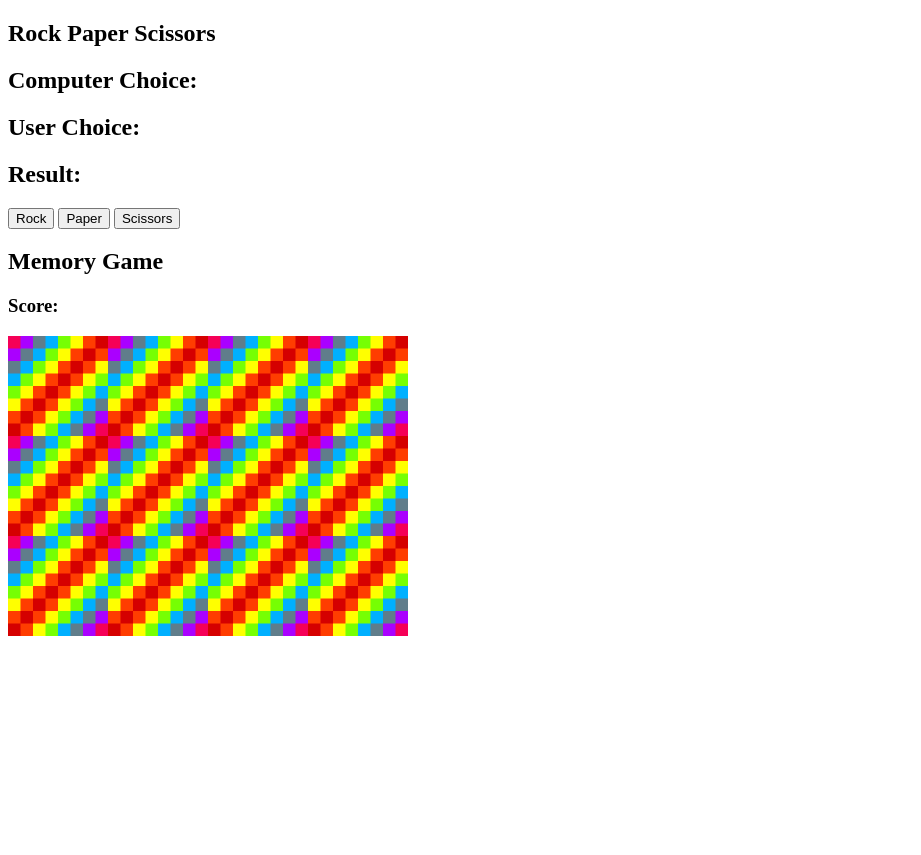
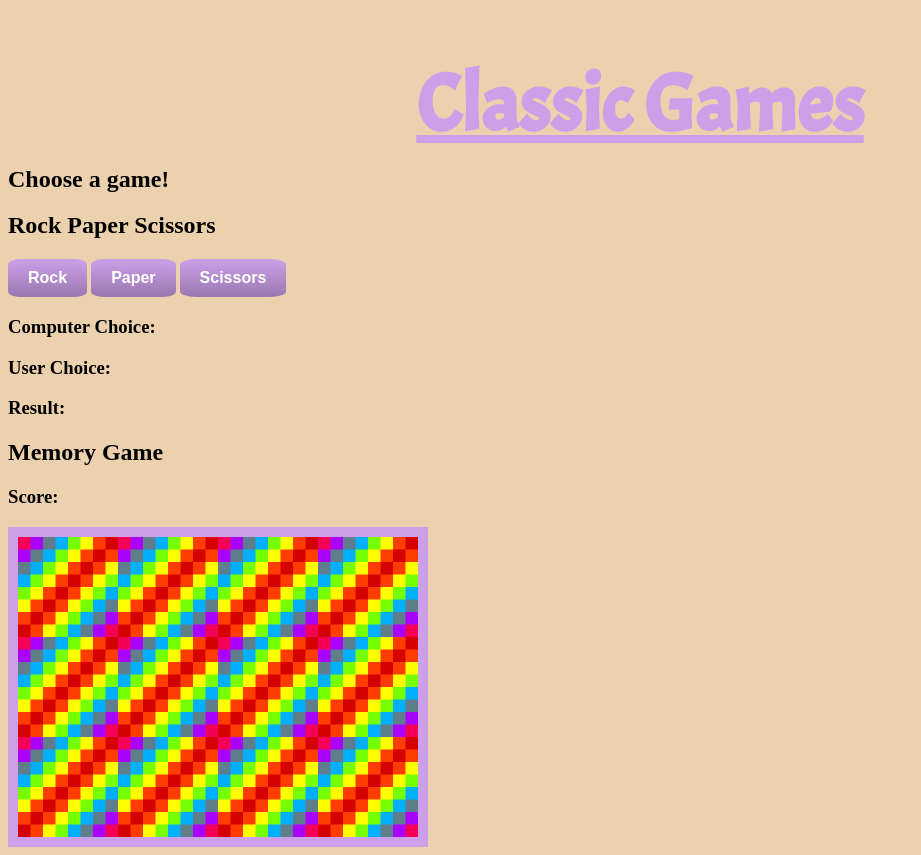
Before and after one commit to alimaa05/JavaScript_practice_rock_paper_scissors, a plain HTML site: page index.html in a window 1280 px wide. Shown: the whole page, without its empty margins (0-921 px from the left). Before the commit the page ends 800 px from the top, so only its background shows below. Drawn offline with Linux system fonts and the light colour scheme.

Commit message:
add some css styles

```diff
--- a/index.html
+++ b/index.html
@@ -9,27 +9,35 @@
     <script defer src="app.js"></script>
     <script defer src="memory.js"></script>
     <link rel="stylesheet" href="style.css">
+    <link rel="preconnect" href="https://fonts.googleapis.com">
+    <link rel="preconnect" href="https://fonts.gstatic.com" crossorigin>
+    <link href="https://fonts.googleapis.com/css2?family=Permanent+Marker&display=swap" rel="stylesheet">
+    <link rel="preconnect" href="https://fonts.googleapis.com">
+    <link rel="preconnect" href="https://fonts.gstatic.com" crossorigin>
+    <link href="https://fonts.googleapis.com/css2?family=Acme&family=Permanent+Marker&display=swap" rel="stylesheet">
 </head>
 
 <body>
-
+    <h1 id="title">Classic Games</h1>
+    <h2>Choose a game!</h2>
     <section class="rock-paper-scissors">
-        <h1 id="rock-paper-scissors-title">Rock Paper Scissors</h1>
-        <article id="displays">
-            <h2>Computer Choice: <span id="computer-choice"></span></h2>
-            <h2>User Choice: <span id="user-choice"></span></h2>
-            <h2>Result: <span id="result"></span></h2>
-        </article>
+        <h2 id="rock-paper-scissors-title">Rock Paper Scissors</h1>
         <article id="buttons">
             <button id="rock">Rock</button>
             <button id="paper">Paper</button>
             <button id="scissors">Scissors</button>
         </article>
+        <article id="displays">
+            <h3>Computer Choice: <span id="computer-choice"></span></h3>
+            <h3>User Choice: <span id="user-choice"></span></h3>
+            <h3>Result: <span id="result"></span></h3>
+        </article>
     </section>
 
     <section class="memory-game">
-        <h1 id="memory-game-title">Memory Game</h1>
+        <h2 id="memory-game-title">Memory Game</h2>
         <h3>Score: <span id="score"></span></h3>
+        <!-- <button id="reset-button">New game</button> -->
 
         <div class="grid">
 
--- a/memory.js
+++ b/memory.js
@@ -80,6 +80,22 @@ let cardsChosenId = []
 // storing the cards that match in this array so we can know exactly how many cards have been one
 let cardsWon = []
 
+//reset grid
+// const resetButton = document.querySelector("#reset-button");
+// const returnImagesToGrid = (event) => {
+//     createBoard()
+// }
+// resetButton.addEventListener('click', returnImagesToGrid)
+
+function playWin() {
+    var audio = new Audio('sounds/retro-game-win.wav');
+    audio.play();
+  }
+
+  function playDraw() {
+    var audio = new Audio('sounds/retro-game-over.wav');
+    audio.play();
+  }
 
 // create function
 // want to create an element for each item in our array
@@ -120,6 +136,7 @@ function createBoard() {
       }
 // if the two cards you picked are different but the same
     else if (cardsChosen[0] === cardsChosen[1]) {
+        playWin()
         alert('You found a match!')
          // going into the cards and pass though the cards chosen by their ids
          // if both the chosen cards are the same then we will change the background color to white
@@ -132,6 +149,7 @@ function createBoard() {
         // if they are a match we will add the chosen cards to the cards won array
         cardsWon.push(cardsChosen)
 
+
         // if the cards are not a match
     } else {
         // we want to reset the images to the original background
@@ -139,7 +157,9 @@ function createBoard() {
         cards[optionOneId].setAttribute('src', 'images/blank.png')
         cards[optionTwoId].setAttribute('src', 'images/blank.png')
         // want to give users an alert
+        playDraw()
         alert('Sorry try again!')
+
         // flipCard();
 
     }
--- a/style.css
+++ b/style.css
@@ -1,5 +1,46 @@
+/* main body background */
+body{
+    background-color: rgb(236, 209, 175);
+}
+
+/* main title */
+#title {
+    color: rgb(204, 160, 233);
+    font-family: 'Acme', sans-serif;
+    font-size: 80px;
+    text-align: center;
+    margin-bottom: -10px;
+    text-decoration: underline;
+}
 
 
+button {
+    background: #11cdd4;
+    background-image: -webkit-linear-gradient(top, rgb(204, 160, 233), rgb(153, 120, 175));
+    background-image: -moz-linear-gradient(top, rgb(204, 160, 233), rgb(153, 120, 175));
+    background-image: -ms-linear-gradient(top, rgb(204, 160, 233), rgb(153, 120, 175));
+    background-image: -o-linear-gradient(top, rgb(204, 160, 233), rgb(153, 120, 175));
+    background-image: linear-gradient(to bottom, rgb(204, 160, 233), rgb(153, 120, 175));
+    border-style: none;
+    font-size: 16px;
+    color: #ffffff;
+    padding: 10px 20px 10px 20px;
+    text-decoration: none;
+    font-weight: bold;
+    border-radius: 15%;
+  }
+
+
+  button:hover {
+    background: #30e3cb;
+    background-image: -webkit-linear-gradient(top, rgb(204, 160, 233), rgb(201, 154, 231));
+    background-image: -moz-linear-gradient(top, rgb(204, 160, 233), rgb(201, 154, 231));
+    background-image: -ms-linear-gradient(top, rgb(204, 160, 233), rgb(201, 154, 231));
+    background-image: -o-linear-gradient(top, rgb(204, 160, 233), rgb(201, 154, 231));
+    background-image: linear-gradient(to bottom, rgb(204, 160, 233), rgb(201, 154, 231));
+    text-decoration: none;
+    margin: auto;
+  }
 
 /* memory game grid */
 .grid{
@@ -7,4 +48,7 @@
     flex-wrap: wrap;
     width: 400px;
     height: 300px;
+    border-color: rgb(204, 160, 233);
+    border-style: solid;
+    border-width: 10px;
 }
```
Also changed, not shown: 2 other files.
